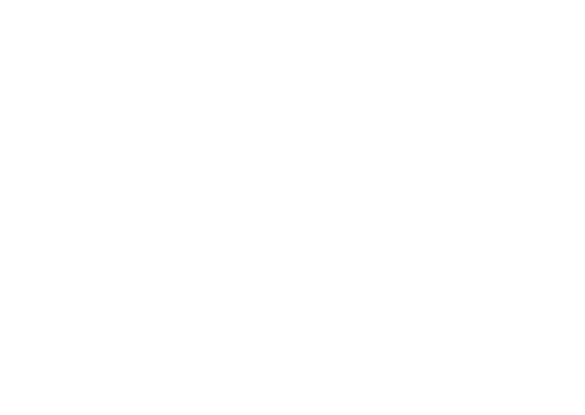
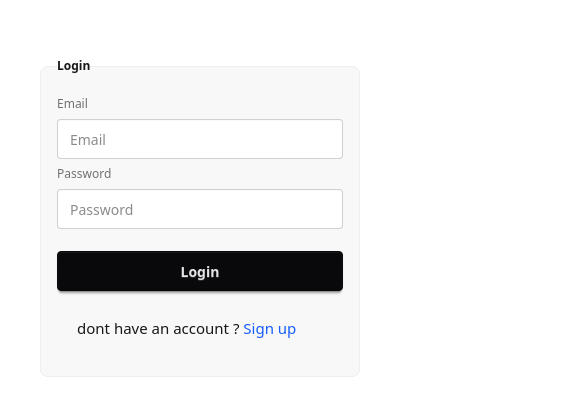
Before and after one commit to AdityaBodewar/Melodix, a React app in the folder Frontend/: page /login in a window 390 px wide. Shown: the part 101-516 px from the top of the page, 585 px wide, since content can reach past the window. Built offline with nearby package versions, Linux system fonts and the light colour scheme; the HTML template or start-up script is replaced by a standard one.

Commit message:
app link updated

```diff
--- a/Frontend/src/Components/Login.jsx
+++ b/Frontend/src/Components/Login.jsx
@@ -32,7 +32,7 @@
     <>
 
 
-    <fieldset className="fieldset bg-base-200 border-base-300 rounded-box w-xs border p-4 ml-[650px] mt-[150px]">
+    <fieldset className="fieldset bg-base-200 border-base-300 rounded-box w-xs border p-4 lg:ml-[650px] ml-10 mt-[150px]">
   <legend className="fieldset-legend">Login</legend>
 
   <label className="label">Email</label>
--- a/Frontend/src/Components/NavBar.jsx
+++ b/Frontend/src/Components/NavBar.jsx
@@ -163,7 +163,7 @@
       </div>
 
       <div>
-        <button className=" btn btn-success  rounded-2xl p-2 w-13 h-5 text-[12px] lg:text-[20px] lg:w-30 lg:h-13" onClick={() => window.location.href = "../public/melodix.apk"}> install </button>
+        <button className=" btn btn-success  rounded-2xl p-2 w-13 h-5 text-[12px] lg:text-[20px] lg:w-30 lg:h-13" onClick={() => window.location.href = "https://github.com/AdityaBodewar/Melodix/releases/download/v1.0.0/Melodix.apk"}> install </button>
       </div>
 
       {/* Profile */}
```
